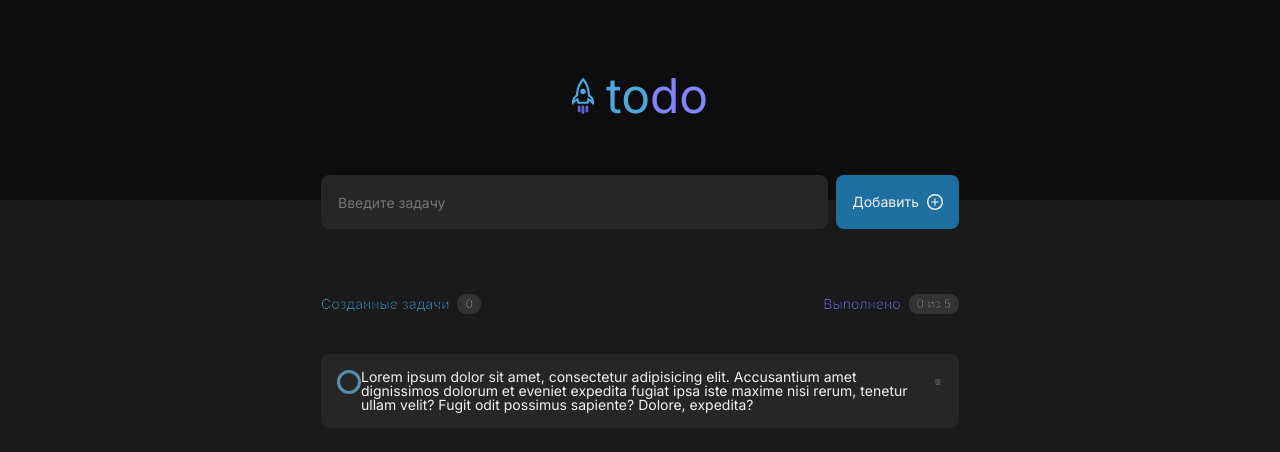
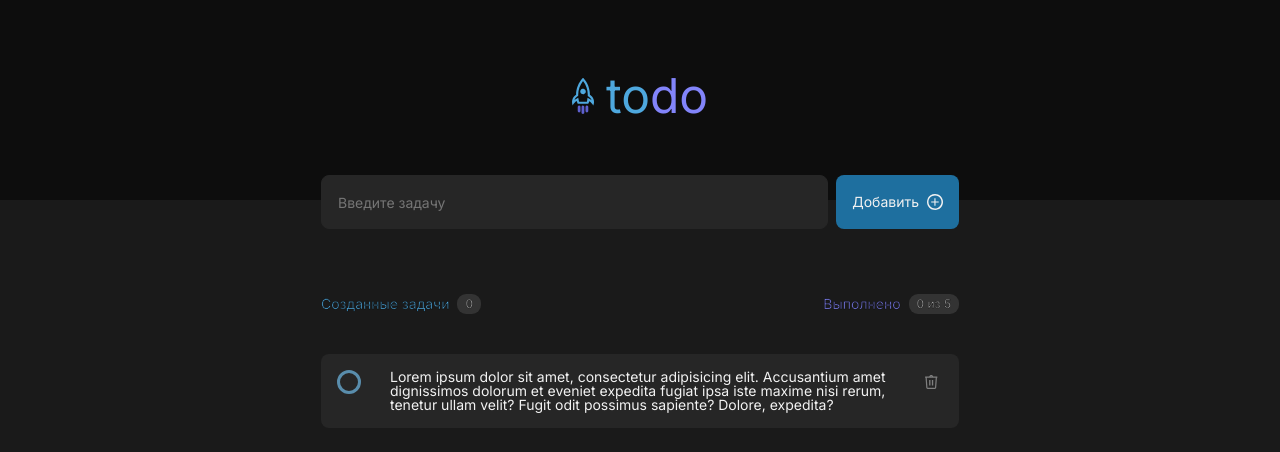
Before and after one commit to Ansyr/Todo-app, a React (Vite) app: page / in a window 1280 px wide. Shown: the top 452 px of the page. Built offline with nearby package versions, Linux system fonts and the light colour scheme.

Commit message:
Fix card style

```diff
--- a/src/components/Elements/Card/styles.module.scss
+++ b/src/components/Elements/Card/styles.module.scss
@@ -2,10 +2,12 @@
 
 
 .card{
+  width: 100%;
   padding: 16px;
   background:var(--card-clr);
   color: var(--card-text-clr);
   font-weight: 300;
   font-size: 14px;
   border-radius: 8px
+
 }
--- a/src/features/Todo/components/TodoList/index.tsx
+++ b/src/features/Todo/components/TodoList/index.tsx
@@ -8,13 +8,18 @@ import {Trash} from "@/components/ui/svg/Trash/Trash";
 export const TodoList = () => {
     return (
         <div className={styles.container}>
-            <Card className={styles.flex}>
-
-                <Checkbox/>
-                Lorem ipsum dolor sit amet, consectetur adipisicing elit. Accusantium amet dignissimos dolorum et eveniet expedita fugiat ipsa iste maxime nisi rerum, tenetur ullam velit? Fugit odit possimus sapiente? Dolore, expedita?
+            <Card >
+                <div className={styles.flex}>
+                    <Checkbox/>
+                    <p>
+                        Lorem ipsum dolor sit amet, consectetur adipisicing elit. Accusantium amet dignissimos dolorum et eveniet expedita fugiat ipsa iste maxime nisi rerum, tenetur ullam velit? Fugit odit possimus sapiente? Dolore, expedita?
+                    </p>
 
 
-                <Trash/>
+
+                    <Trash/>
+                </div>
+
             </Card>
 
         </div>
--- a/src/features/Todo/components/TodoList/styles.module.scss
+++ b/src/features/Todo/components/TodoList/styles.module.scss
@@ -9,4 +9,8 @@
   display: flex;
   justify-content: space-between;
   flex-direction: row;
+  gap: 16px;
+  p{
+    max-width: 500px;
+  }
 }
```
